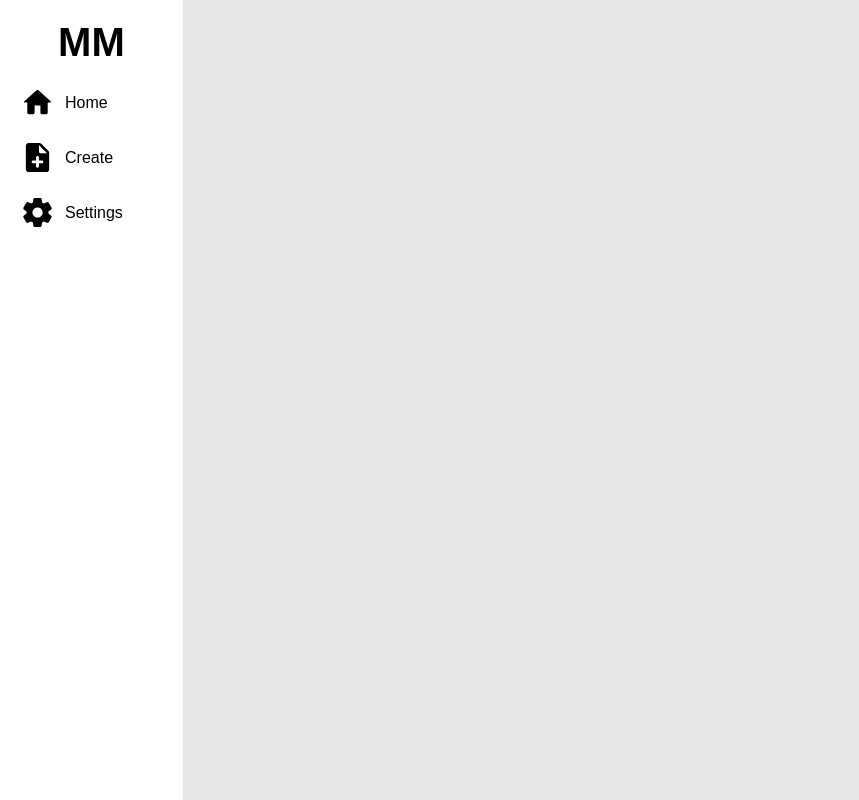
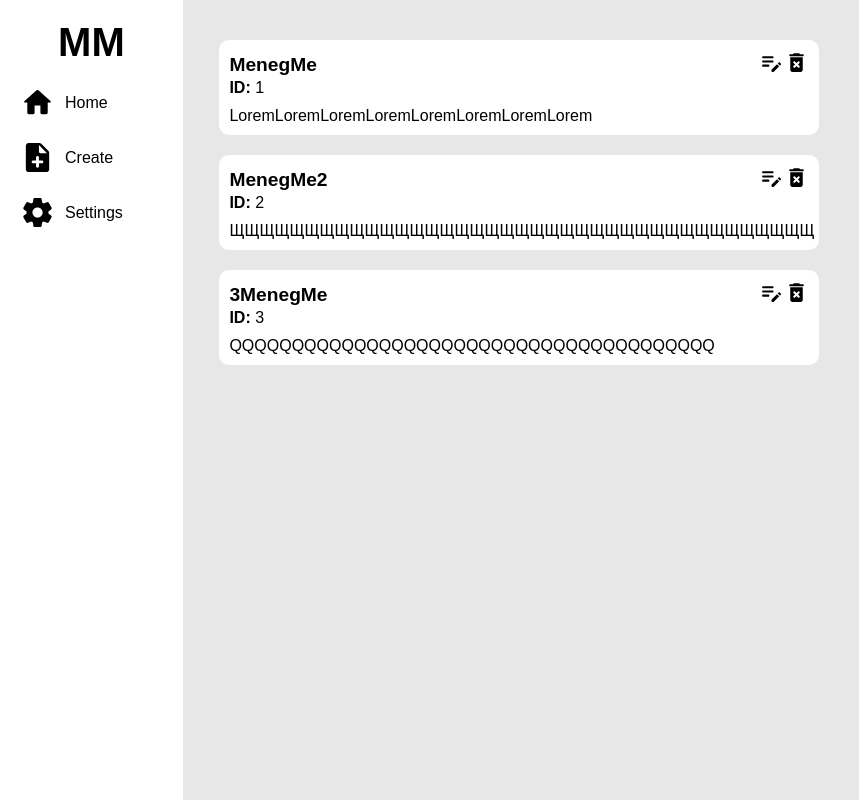
Before and after one commit to RuslanPidhainyi/Project-ManageMe-React, a React (Vite) app: page / in a window 1280 px wide. Shown: the whole page, without its empty margins (0-859 px from the left). Built offline with nearby package versions, Linux system fonts and the light colour scheme.

Commit message:
(Starter) CRUD v 3.0.3

```diff
--- a/src/Components/ProjectModel/ProjectModel.tsx
+++ b/src/Components/ProjectModel/ProjectModel.tsx
@@ -11,6 +11,13 @@ interface ProjectModelProps {
 }
 
 export const ProjectModel = (props: ProjectModelProps) => {
+
+   // const navigate = useNavigate();
+
+   // const handleNavigateToUserPage = (id: number) => {
+   //    navigate(`edit/${props.project.id}`);
+   // }
+
    return (
       // <div className="project-model-container">
       //    <div className="container">
@@ -34,7 +41,7 @@ export const ProjectModel = (props: ProjectModelProps) => {
                   <h2>{props.project.name}</h2>
                </div>
                <div className='action-section'>
-                  <NavLink to={"/edit"} className="action-icon-link">
+                  <NavLink to={`/edit/${props.project.id}`} className="action-icon-link">
                      <EditIcon />
                   </NavLink>
                   <DeleteIcon />
--- /dev/null
+++ b/src/FakeData/FakeDataProject/FakeDataProject.ts
@@ -0,0 +1,7 @@
+import { ProjectModelType } from "../../Types/ProjectModel.type/ProjectModel.type";
+
+export const fakeDbProjects: ProjectModelType[] = [
+  { id: 1, name: "MenegMe", desc: "LoremLoremLoremLoremLoremLoremLoremLorem" },
+  { id: 2, name: "MenegMe2", desc: "ЩЩЩЩЩЩЩЩЩЩЩЩЩЩЩЩЩЩЩЩЩЩЩЩЩЩЩЩЩЩЩЩЩЩЩЩЩЩЩ" },
+  { id: 3, name: "3MenegMe", desc: "QQQQQQQQQQQQQQQQQQQQQQQQQQQQQQQQQQQQQQQ" },
+];
--- a/src/pages/App/App.tsx
+++ b/src/pages/App/App.tsx
@@ -10,17 +10,17 @@ import { LeftBar } from '../../Components/Layout/LeftBar/LeftBar'
 
 function App() {
   return (
-    <div>
+    <main>
       <Routes>
         <Route path="/" element={<LeftBar />}>
           <Route path="/" element={<Home />} />
           <Route path="create" element={<Create />} />
-          <Route path='edit' element={<Edit />} />
+          <Route path='edit/:id' element={<Edit />} />
           <Route path='settings' element={<Settings />} />
           <Route path='*' element={<NotFoundPage />} />
         </Route>
       </Routes>
-    </div>
+    </main>
   )
 }
 
--- a/src/pages/Home/Home.tsx
+++ b/src/pages/Home/Home.tsx
@@ -1,24 +1,28 @@
 import "./style.scss"
 import "../../Style/font.css"
 import { ProjectModel } from "../../Components/ProjectModel/ProjectModel"
-import { ProjectModelType } from "../../Types/ProjectModel.type/ProjectModel.type"
-import { ProjectModelService } from "../../Services/ProjectModel.Service/ProjectModel.Service"
-import { useState } from "react"
+//import { ProjectModelType } from "../../Types/ProjectModel.type/ProjectModel.type"
+// import { ProjectModelService } from "../../Services/ProjectModel.Service/ProjectModel.Service"
+// import { useState } from "react"
+
+import { fakeDbProjects } from "../../FakeData/FakeDataProject/FakeDataProject"
 
 export const Home = () => {
-   //const [projects, setProjects] = useState<ProjectModelType[]>(ProjectModelService.getProjects())
-   const [projects] = useState<ProjectModelType[]>(ProjectModelService.getProjects())
-
+   // //const [projects, setProjects] = useState<ProjectModelType[]>(ProjectModelService.getProjects())
+   // const [projects] = useState<ProjectModelType[]>(ProjectModelService.getProjects())
 
    return (
-      <div className="home-page">
+      <section className="home-page">
          <div className="project">
             <ol className="a-margin-top d-flex">
-               {projects.map((project: ProjectModelType) => (
+               {/* {projects.map((project: ProjectModelType) => (
                   <ProjectModel key={project.id} project={project} />
-               ))}
+               ))} */}
+               {
+                  fakeDbProjects.map((project) => <ProjectModel key={project.id} project={project} />)
+               }
             </ol>
          </div>
-      </div>
+      </section>
    )
 }
```
